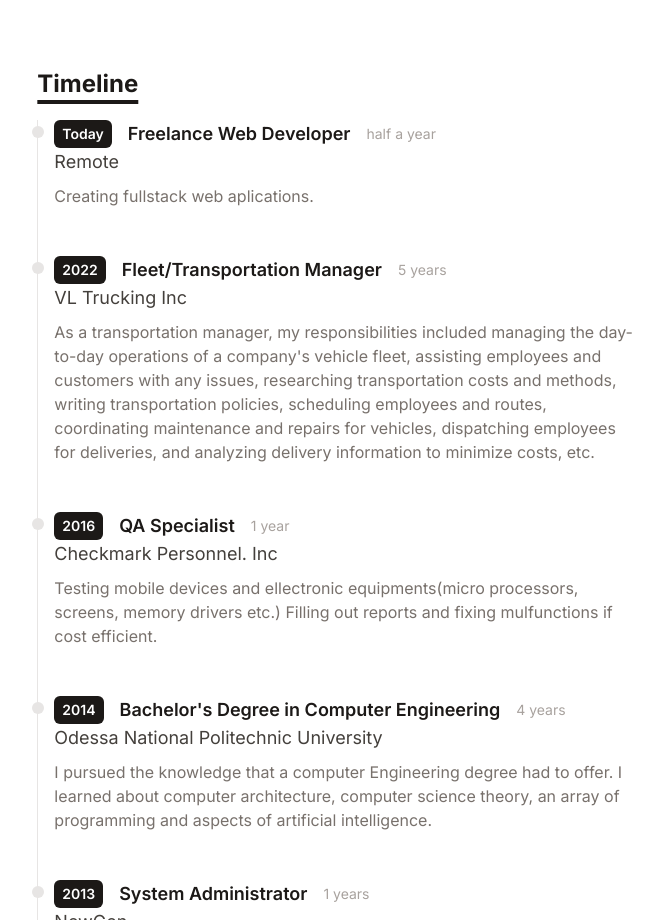
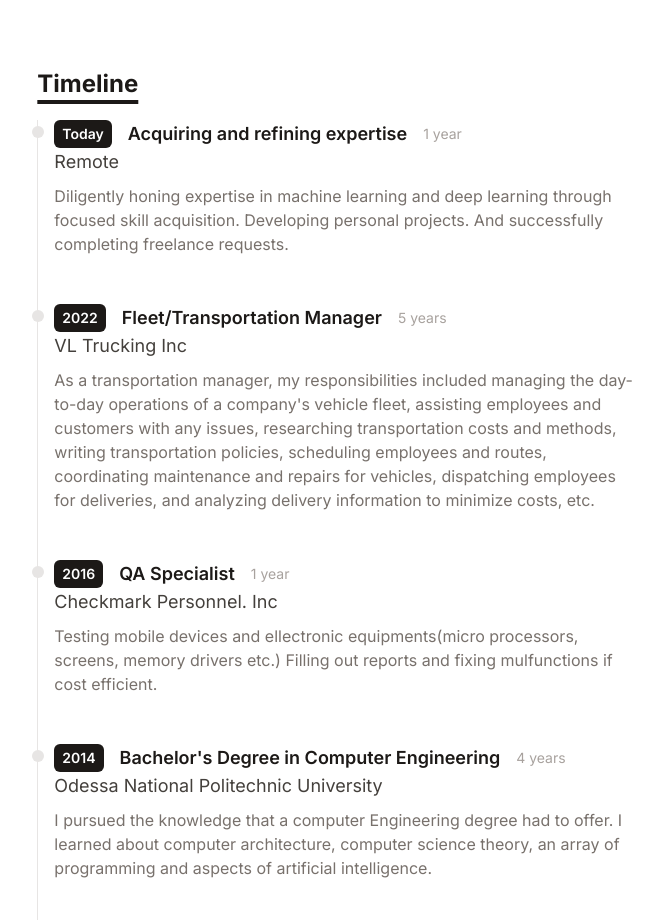
Before and after one commit to sumdeusvitae/portfolio, a React (Vite) app: page / in a window 1280 px wide. Shown: the part 1260-2180 px from the top of the page, without its empty margins (304-967 px from the left). Built offline with nearby package versions, Linux system fonts and the light colour scheme.

Commit message:
timeline change

```diff
--- a/src/data/timeline.js
+++ b/src/data/timeline.js
@@ -1,10 +1,10 @@
 export default [
   {
     year: "Today",
-    title: "Freelance Web Developer",
+    title: "Acquiring and refining expertise",
     loc: "Remote",
-    duration: "half a year",
-    details: "Creating fullstack web aplications.",
+    duration: "1 year",
+    details: "Diligently honing expertise in machine learning and deep learning through focused skill acquisition. Developing personal projects. And successfully completing freelance requests.",
   },
   {
     year: "2022",
```
